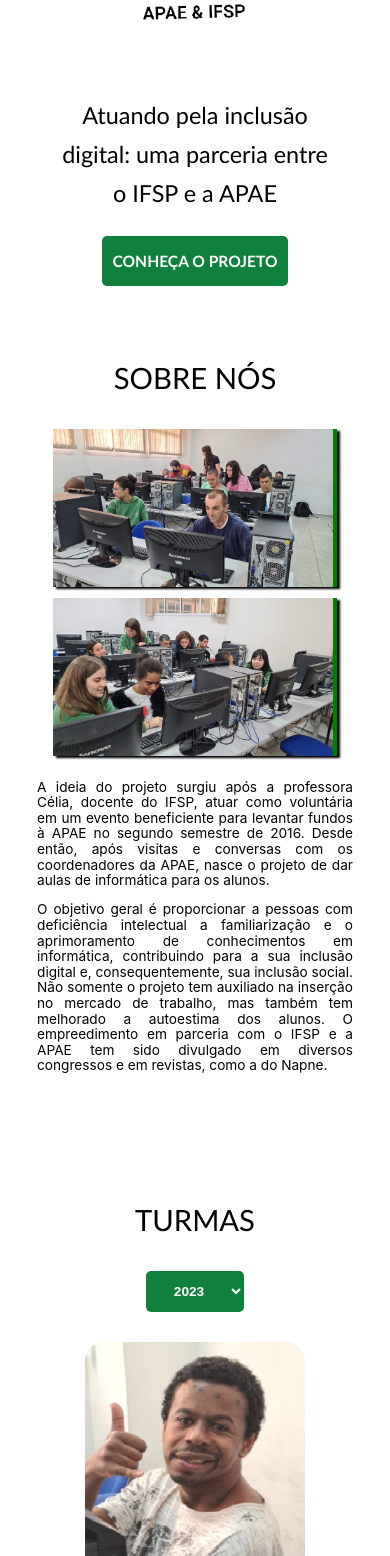
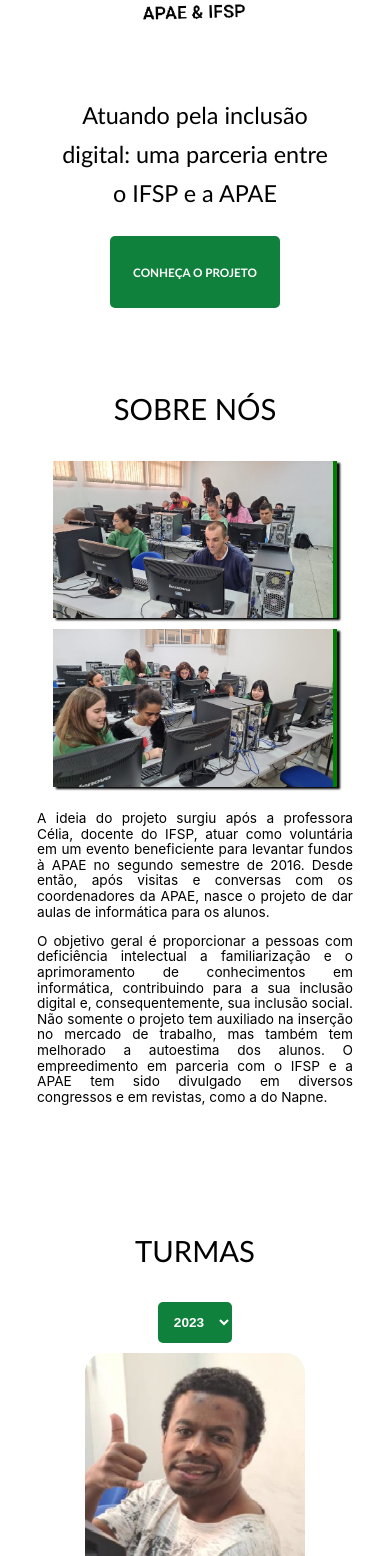
Before and after one commit to pet-ads/apae, a React (Create React App) app: page / in a window 390 px wide. Shown: the part 444-2000 px from the top of the page. Built offline with nearby package versions, Linux system fonts and the light colour scheme.

Commit message:
todos os botoes/ bug no texto no home

```diff
--- a/src/App.css
+++ b/src/App.css
@@ -1,4 +1,4 @@
-.App {
+/*.App {
   text-align: center;
 }
 
@@ -7,17 +7,6 @@
   pointer-events: none;
 }
 
-
-.titulo {
-  font-family: 'Trebuchet MS', 'Lucida Sans Unicode', 'Lucida Grande', 'Lucida Sans', Arial, sans-serif;
-  text-transform: uppercase;
-  font-size: 2.5vw;
-  display: block;
-  text-align: center;
-  color: black;
-  padding-top: 5px;
-  padding-bottom: 5px;
-}
 @media (prefers-reduced-motion: no-preference) {
   .App-logo {
     animation: App-logo-spin infinite 20s linear;
@@ -46,6 +35,17 @@
   to {
     transform: rotate(360deg);
   }
+}*/
+
+.titulo {
+  font-family: 'Trebuchet MS', 'Lucida Sans Unicode', 'Lucida Grande', 'Lucida Sans', Arial, sans-serif;
+  text-transform: uppercase;
+  font-size: 2.5vw;
+  display: block;
+  text-align: center;
+  color: var(--preto);
+  padding-top: 5px;
+  padding-bottom: 5px;
 }
 
 .ancoras{
@@ -56,7 +56,7 @@
 .container {
   background-color: #fff;
   /*min-height: 50vh;*/
-  width: auto;
+  /*width: auto;*/
   width: 90%;
   margin: auto;
   /*text-align: center;*/
@@ -64,20 +64,136 @@
   padding-bottom: 70px;
 }
 
+:root{
+  --verde: #10813c;
+  --verde-escuro: #0f3100;
+  --branco: #fff;
+  --preto: black;
+  }
+/*------------------------------------------------------*/
 
+button {
+  font-family: 'Trebuchet MS', 'Lucida Sans Unicode', 'Lucida Grande', 'Lucida Sans', Arial, sans-serif;
+  /*line-height: 2.2vw;*/
+  text-transform: uppercase;
+  white-space: nowrap;
+  word-spacing: 0px;
+  background-position: 0% 0%;
+}
+
+button:hover {
+  background-color: var(--verde-escuro);
+}
+
+.div-button {
+  display: flex;
+  justify-content: center;
+  align-items: flex-start;
+  margin-bottom: 5%;
+  flex-direction: row;
+  width: 100%;
+}
+
+
+.div-button * {
+  display: inline-block;
+  margin: 0 3vw;
+  padding: 1.2vw 1.2vw;
+  background-color: var(--verde);
+  color: var(--branco);
+  border: none;
+  border-radius: 5px;
+  font-size: 1vw;
+  font-weight: bold;
+  text-decoration: none;
+  text-align: center;
+  transition: background-color 0.3s ease;
+  cursor: pointer;
+}
+
+.select-button {
+  display: block;
+  margin: 0 auto;
+  /*padding: 1.2vw 1.2vw;*/
+  background-color: var(--verde);
+  color: var(--branco);
+  border: none;
+  border-radius: 5px;
+  /*font-size: 1vw;*/
+  font-weight: bold;
+  text-decoration: none;
+  text-align: center;
+  transition: background-color 0.3s ease;
+  cursor: pointer;
+}
+
+/*.selectdiv-button {
+  display: inline-block;
+
+  margin: 0 3vw;
+  padding: 4.2vw 8.4vw;
+  background-color: #10813c;
+  color: #fff;
+  border: none;
+  border-radius: 5px;
+  font-size: 1vw;
+  font-weight: bold;
+  text-decoration: none;
+  text-align: center;
+  margin-bottom: 20px;
+}*/
+
+/*.div-button *:hover {
+  background-color: #0f3100;
+}
+
+.div-button .selected {
+  background-color: #0f3100;
+}*/
+
+/*------------------------------------------------------*/
 
 @media(max-width:1024px){
   .titulo{
     font-size: 4vw;
   }
+  /*------------------------------------------------------*/
+  .div-button * {
+    font-size: 2vw;
+    line-height: 25px;
+    padding: 12px 12px;
+    display: flex;
+    align-items: center;
+    justify-content: center;
+  }
+  .select-button {
+    padding: 3vw 3vw;
+    font-size: 2vw;
+}
+  /*------------------------------------------------------*/
 }
 @media(max-width: 768px){
   .titulo{
     font-size: 5vw;
   }
+  /*------------------------------------------------------*/
+  .div-button *{
+    font-size: 2vw;
+  }
+  /*------------------------------------------------------*/
 }
 @media(max-width: 480px){
   .titulo{
     font-size: 7.5vw;
   }
+  /*------------------------------------------------------*/
+  .div-button *{
+    padding: 6vw 6vw;
+    font-size: 3vw;
+  }
+  .select-button {
+    padding: 3vw 3vw;
+    font-size: 3.5vw;
 }
+  /*------------------------------------------------------*/
+}
--- a/src/componentes/CardContatos/Card.js
+++ b/src/componentes/CardContatos/Card.js
@@ -7,7 +7,9 @@
     <div className={cardClasses}>
       <h3 className="nome">{nome}</h3>
       <p className="descricao">{descricao}</p>
-      <button className="email" onClick={() => window.location.href = `mailto:${email}`} id="email">Enviar E-mail</button>
+      <div className="div-button">
+        <button onClick={() => window.location.href = `mailto:${email}`} id="email">Enviar E-mail</button>
+      </div>
     </div>
   );
 }
--- a/src/componentes/Card_Acoes/card.js
+++ b/src/componentes/Card_Acoes/card.js
@@ -19,7 +19,7 @@
                 </div>
             </div>
 
-            <div className="card-button">
+            <div className="div-button">
                 <button onClick={() => handleOpenModal(cardId)}>Galeria de Fotos</button>
             </div>
 
--- a/src/paginas/2-Turmas/turmas.css
+++ b/src/paginas/2-Turmas/turmas.css
@@ -1,10 +1,10 @@
-.turmas-container {
+/*.turmas-container {
     background-color: white;
     min-height: 75.6vh;
     width: auto;
     padding-top: 10px;
     padding-bottom: 70px;
-}
+}*/
 
 .carousel-turmas {
     width: 90%;
@@ -46,7 +46,7 @@
     color: #10813c;
 }
 
-.buttons-turmas {
+/*.buttons-turmas {
     margin-bottom: 30px;
 }
 
@@ -64,9 +64,9 @@
     text-align: center;
     transition: background-color 0.3s ease;
     cursor: pointer;
-}
+}*/
 
-.select-turmas {
+/*.select-turmas {
     display: inline-block;
     margin: 0 3vw;
     padding: 4.2vw 8.4vw;
@@ -79,15 +79,15 @@
     text-decoration: none;
     text-align: center;
     margin-bottom: 20px;
-}
+}*/
 
-.buttons-turmas *:hover {
+/*.buttons-turmas *:hover {
     background-color: #0f3100;
 }
 
 .buttons-turmas .selected {
     background-color: #0f3100;
-}
+}*/
 
 .slider-default {
     cursor: default !important;
@@ -107,13 +107,13 @@
         height: 300px;
         width: 220px;
     }
-    .buttons-turmas * {
+    /*.buttons-turmas * {
         font-size: 2vw;
     }
     .select-turmas {
         padding: 3vw 6vw;
         font-size: 2vw;
-    }
+    }*/
 
 }
 @media(max-width: 768px){
@@ -126,14 +126,14 @@
         font-size: 4vw;
     }
 
-    .buttons-turmas * {
+    /*.buttons-turmas * {
         font-size: 3vw;
     }
 
     .select-turmas {
         padding: 3vw 6vw;
         font-size: 3.5vw;
-    }
+    }*/
 }
 
 
--- a/src/paginas/2-Turmas/turmas.js
+++ b/src/paginas/2-Turmas/turmas.js
@@ -94,7 +94,7 @@
     const renderButtons = () => {
         if (largura < 700) {
             return (
-                <select className="select-turmas"
+                <select className="select-button"
                     value={selectedButton}
                     onChange={(e) => handleButtonClick(parseInt(e.target.value))}
                 >
@@ -107,7 +107,7 @@
             );
         } else {
             return (
-                <div className="buttons-turmas">
+                <div className="div-button">
                     {distinctYears.map((year) => (
                         <button
                             className={selectedButton === year ? 'selected' : ''}
--- a/src/paginas/3-Equipe/equipe.js
+++ b/src/paginas/3-Equipe/equipe.js
@@ -95,7 +95,7 @@
   const renderButtons = () => {
     if (largura < 700) {
       return (
-        <select className="select-equipe"
+        <select className="select-button"
           value={selectedButton}
           onChange={(e) => handleButtonClick(parseInt(e.target.value))}
         >
@@ -108,7 +108,7 @@
       );
     } else {
       return (
-        <div className="buttons-equipe">
+        <div className="div-button">
           <button
             className={selectedButton === 1 ? "selected" : ""}
             onClick={() => setSelectedButton(1)}>
--- a/src/paginas/Home/home.css
+++ b/src/paginas/Home/home.css
@@ -15,7 +15,7 @@
     }
 }
 
-.titulo-button-banner {
+/*.titulo-button-banner {
     display: flex;
     flex-direction: row;
 
@@ -24,7 +24,7 @@
 .titulo-button {
     width: 100%;
     padding-left: 30%;
-}
+}*/
 
 .home-container {
     display: flex;
@@ -41,12 +41,14 @@
     font-size: 2.8vw;
     font-weight: 100;
     line-height: 5vw;
-    text-align: left;
+    text-align: center;
     word-spacing: 0vw;
-    padding-left: 30%;
+    padding-left: 10%;
+    padding-right: 10%;
 }
 
-.button-home {
+
+/*.button-home {
     font-family: 'Trebuchet MS', 'Lucida Sans Unicode', 'Lucida Grande', 'Lucida Sans', Arial, sans-serif;
     font-size: 1vw;
     font-weight: bold;
@@ -68,7 +70,7 @@
 
 .button-home:hover {
     background-color: #0f3100;
-}
+}*/
 
 /*@media (max-width: 1200px){
 
@@ -87,11 +89,11 @@
         flex-direction: column;
     }
 
-    .titulo-button-banner{
+    /*.titulo-button-banner{
         display: flex;
         align-items: center;
         justify-content: center;
-    }
+    }*/
 
     .home-container {
         display: block;
@@ -114,7 +116,7 @@
         max-width: 55vw;
     }
 
-    .button-home {
+    /*.button-home {
         font-size: 2vw;
         line-height: 30px;
         padding: 14px 18px;
@@ -122,7 +124,7 @@
 
     .titulo-button{
         padding-left: 0%;
-    }
+    }*/
 
 }
 
@@ -140,9 +142,9 @@
         max-width: 70vw;
     }
 
-    .button-home {
+    /*.button-home {
         font-size: 2.5vw;
-    }
+    }*/
 }
 
 @media(max-width: 480px){
@@ -160,12 +162,12 @@
         line-height: 10vw;
     }
 
-    .button-home {
+    /*.button-home {
         font-size: 4vw;
         line-height: 30px;
         padding: 10px;
         margin-bottom: 10px;
-    }
+    }*/
 }
 
 
--- a/src/paginas/Home/home.js
+++ b/src/paginas/Home/home.js
@@ -15,12 +15,9 @@
                 <div className="container-titulo-and-button">
 
                     <h1 className="home-titulo">Atuando pela inclusão digital: uma parceria entre o IFSP e a APAE</h1>
-                    <div className="titulo-button-banner">
 
-                        <div className="titulo-button">
-                            <button className="button-home" onClick={() => scrollToSection("projeto", closedMenuHeight)}>Conheça o Projeto</button>
-                        </div>
-
+                    <div className="div-button">
+                        <button classname="button-home" onClick={() => scrollToSection("projeto", closedMenuHeight)}>Conheça o Projeto</button>
                     </div>
 
                 </div>
```
Also changed, not shown: src/componentes/CardContatos/Card.css (+11 -10 lines), src/componentes/Card_Acoes/card.css (+8 -8 lines), src/paginas/3-Equipe/equipe.css (+8 -17 lines).
